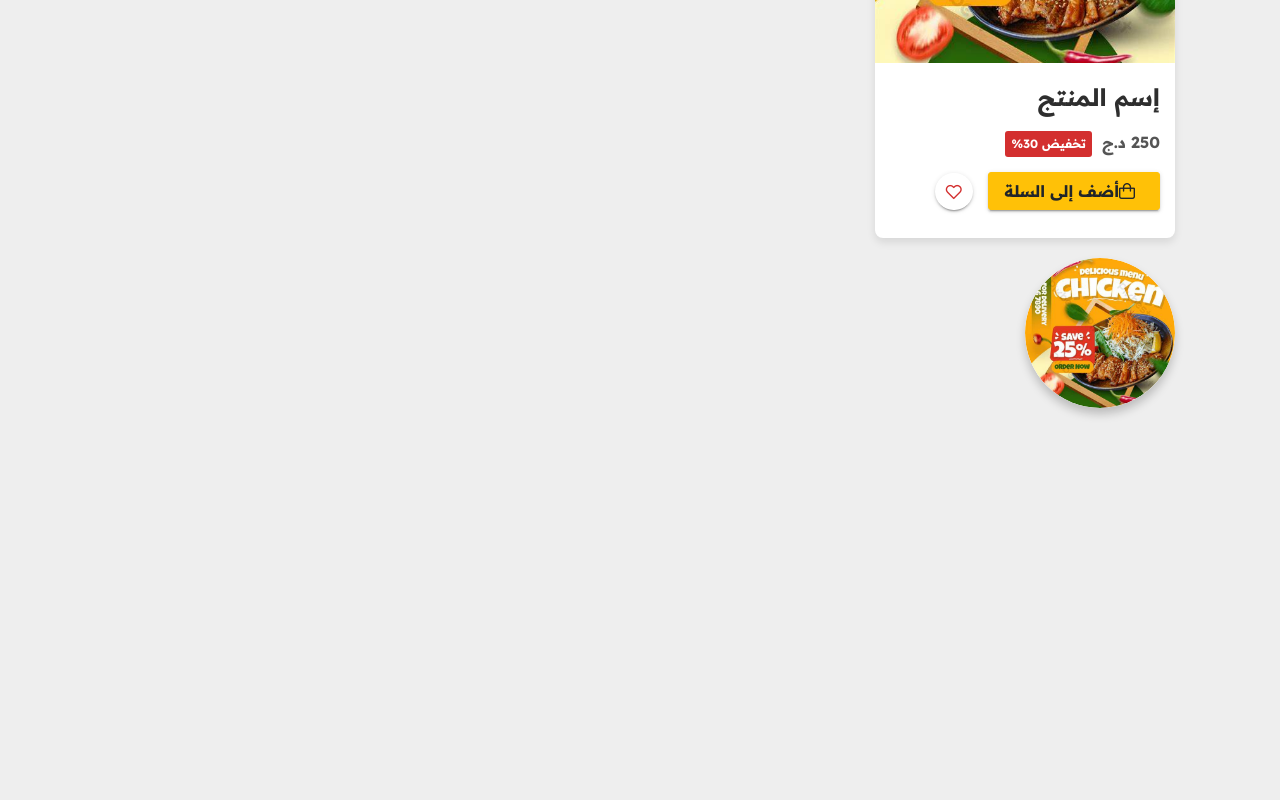
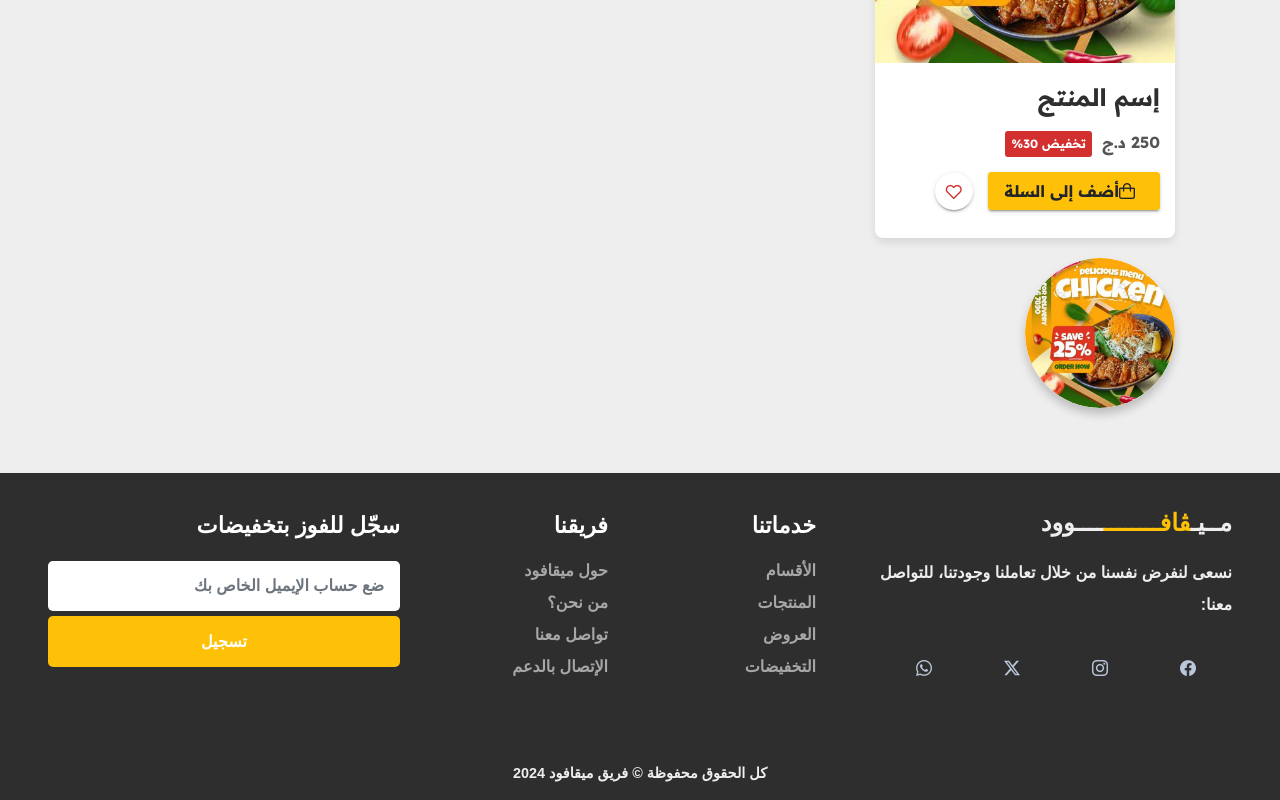
Before and after one commit to haithembenhalima/mega_food_frontend, a React (Vite) app: page / in a window 1280 px wide. Shown: the part 971-1771 px from the top of the page. Before the commit the page ends 1399 px from the top, so only its background shows below. Built offline with nearby package versions, Linux system fonts and the light colour scheme.

Commit message:
adding the footer components

```diff
--- a/eslint.config.js
+++ b/eslint.config.js
@@ -29,6 +29,8 @@ export default [
       ...react.configs['jsx-runtime'].rules,
       ...reactHooks.configs.recommended.rules,
       'react/jsx-no-target-blank': 'off',
+      'no-unused-vars': 'off',
+      'no-unused-expressions': 'off',
       'react-refresh/only-export-components': [
         'warn',
         { allowConstantExport: true },
--- a/index.html
+++ b/index.html
@@ -7,7 +7,7 @@
     <link rel="preconnect" href="https://fonts.gstatic.com" crossorigin>
     <link href="https://fonts.googleapis.com/css2?family=Lalezar&display=swap" rel="stylesheet">
     <meta name="viewport" content="width=device-width, initial-scale=1.0" />
-    <title>Vite + React</title>
+    <title>ميقافود</title>
   </head>
   <body>
     <div id="root"></div>
--- a/src/App.css
+++ b/src/App.css
@@ -14,7 +14,7 @@
   }
 }
 
-@media (min-width: 768px) {
+@media (min-width: 768px) {cd
   .container {
     max-width: 720px; /* Small screens */
   }
--- a/src/App.jsx
+++ b/src/App.jsx
@@ -4,6 +4,8 @@ import CarouselComponent from "./components/carousel/CarouselComponent";
 import Section from "./components/section/Section";
 import Product from "./components/product/Product";
 import Category from "./components/category/Category";
+import Footer from "./components/footer/footer";
+
 function App() {
   return (
     <div className="container">
@@ -12,6 +14,7 @@ function App() {
       <Section />
       <Product />
       <Category />
+      <Footer />
     </div>
   );
 }
--- /dev/null
+++ b/src/components/footer/Footer.css
@@ -0,0 +1,106 @@
+
+footer {
+  background-color: rgb(46, 46, 46);
+  color: #eeeeee;
+  font-size: 16px;
+  position: absolute; /* Remove from normal document flow */
+  left: 0; /* Align to the left edge of the viewport */
+  right: 0; /* Align to the right edge of the viewport */
+  width: 100%; /* Ensure it spans the entire width */
+  margin-top: 45px;
+}
+footer * {
+  font-family: "Poppins", sans-serif;
+  box-sizing: border-box;
+  border: none;
+  outline: none;
+}
+footer .row {
+  padding: 1em 1em;
+}
+footer .row.primary {
+  display: grid;
+  grid-template-columns: 2fr 1fr 1fr 2fr;
+  align-items: stretch;
+}
+footer .column {
+  width: 100%;
+  display: flex;
+  flex-direction: column;
+  padding: 0 2em;
+  min-height: 15em;
+}
+footer h3 {
+  width: 100%;
+  text-align:right;
+  color: white;
+  font-size: 1.4em;
+  white-space: nowrap;
+}
+footer ul {
+  list-style: none;
+  display: flex;
+  flex-direction: column;
+  padding: 0;
+  margin: 0;
+}
+footer li:not(:first-child) {
+  margin-top: 0.8em;
+}
+footer ul li a {
+  color: #a7a7a7;
+  text-decoration: none;
+}
+footer ul li a:hover {
+  color: #ffc107;
+}
+footer .about p {
+  text-align: justify;
+  line-height: 2;
+  margin: 0;
+}
+footer input,
+footer button {
+  font-size: 1em;
+  padding: 1em;
+  width: 100%;
+  border-radius: 5px;
+  margin-bottom: 5px;
+}
+footer button {
+  background-color: #ffc107;
+  color: #ffffff;
+}
+footer div.social {
+  display: flex;
+  justify-content: space-around;
+  font-size: 2.4em;
+  flex-direction: row;
+  margin-top: 0.5em;
+}
+footer .social i {
+  color: #bac6d9;
+}
+
+footer .copyright {
+  padding: 0.3em 1em;
+  text-align: center;
+}
+footer .social i:hover{
+  color: #ffc107;
+}
+footer .footer-menu{
+  float: left;
+    margin-top: 10px;
+}
+
+footer .copyright p {
+  font-size: 0.9em;
+  text-align: center;
+}
+@media screen and (max-width: 850px) {
+  footer .row.primary {
+    grid-template-columns: 1fr;
+  }
+
+}
--- /dev/null
+++ b/src/components/footer/Footer.jsx
@@ -0,0 +1,80 @@
+import "./Footer.css";
+import { IconField } from "primereact/iconfield";
+import { InputIcon } from "primereact/inputicon";
+import { InputText } from "primereact/inputtext";
+import {Button } from "primereact/button";
+function Footer() {
+  return (
+    <footer>
+      <div className="row primary">
+        <div className="column about">
+          <h2>
+            مــيـ<span style={{ color: "#ffc107" }}>ڤافــــــــ</span>ــــوود
+          </h2>
+
+          <p>نسعى لنفرض نفسنا من خلال تعاملنا وجودتنا، للتواصل معنا:</p>
+
+          <div className="social">
+            <a href=""><i className="pi pi-facebook"></i></a>
+            <a href=""><i className="pi pi-instagram"></i></a>
+            <a href=""><i className="pi pi-twitter"></i></a>
+            <a href=""><i className="pi pi-whatsapp"></i></a>
+          </div>
+        </div>
+
+        <div className="column links">
+        <h3>خدماتنا</h3>
+          <ul>
+            <li>
+              <a href="#faq">الأقسام</a>
+            </li>
+            <li>
+              <a href="#cookies-policy">المنتجات</a>
+            </li>
+            <li>
+              <a href="#terms-of-services">العروض</a>
+            </li>
+            <li>
+              <a href="#support">التخفيضات</a>
+            </li>
+          </ul>
+        </div>
+
+        <div className="column links">
+          <h3>فريقنا</h3>
+          <ul>
+            <li>
+              <a href="#faq">حول ميقافود</a>
+            </li>
+            <li>
+              <a href="#cookies-policy">من نحن؟</a>
+            </li>
+            <li>
+              <a href="#terms-of-services">تواصل معنا</a>
+            </li>
+            <li>
+              <a href="#support">الإتصال بالدعم</a>
+            </li>
+          </ul>
+        </div>
+
+        <div className="column subscribe">
+          <h3>سجّل للفوز بتخفيضات</h3>
+          <div>
+          <IconField iconPosition="right">
+              <InputIcon className="pi pi-email"> </InputIcon>
+              <InputText v-model="email" placeholder="ضع حساب الإيميل الخاص بك" />
+            </IconField>
+            <Button label="تسجيل"/>
+          </div>
+        </div>
+      </div>
+
+      <div className="copyright">
+        <p>كل الحقوق محفوظة &copy; فريق ميقافود 2024</p>
+      </div>
+    </footer>
+  );
+}
+
+export default Footer;
```
Also changed, not shown: src/pages/Index.jsx (added, +11 -0 lines).
